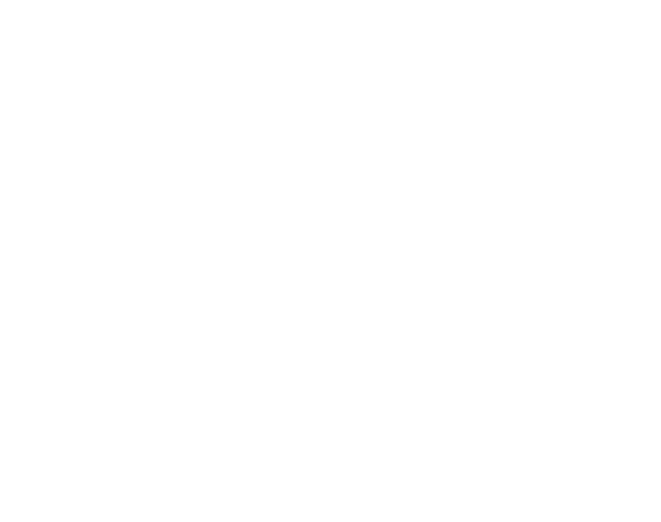
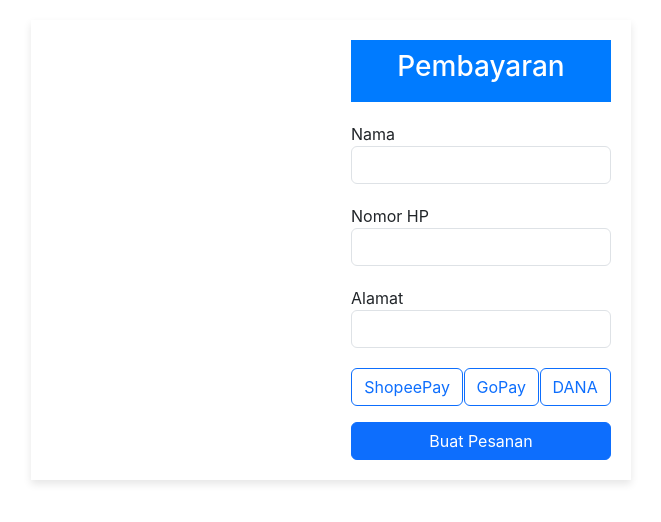
Before and after one commit to anotherDanger/catering-app-main, a React (Create React App) app: page /v1/checkout in a window 1280 px wide. Before the commit this address had no page. Shown: the top 522 px of the page, without its empty margins (309-970 px from the left). Built offline with nearby package versions, Linux system fonts and the light colour scheme.

Commit message:
side effect

```diff
--- a/src/App.jsx
+++ b/src/App.jsx
@@ -3,7 +3,7 @@
 import Dashboard from "./components/home/Dashboard";
 import Register from "./components/register/Register";
 import Login from "./components/login/Login";
-
+import Checkout from "./components/checkout/Checkout";
 
 
 function App() {
@@ -16,6 +16,7 @@
 
       <Route path="/v1/login" element={<Login />} />
       <Route path="/v1/register" element={<Register />} />
+      <Route path="/v1/checkout" element={<Checkout />} />
     </Routes>
   );
 }
--- /dev/null
+++ b/src/components/checkout/Checkout.jsx
@@ -0,0 +1,117 @@
+import { useEffect } from 'react';
+import React from 'react';
+import './checkout.css';
+
+const Checkout = () => {
+  const handleSubmit = (e) => {
+    e.preventDefault();
+    console.log('Checkout submitted');
+  };
+
+    useEffect(() => {
+        document.body.style.overflow = 'hidden';
+
+        return () => {
+          document.body.style.overflow = 'auto';
+          document.documentElement.style.overflow = 'auto'; // penting!
+        };
+      }, []);
+
+  return (
+    <div className="checkout-container">
+      <div className="checkout-card">
+        <div className="checkout-card-img">
+          {/* Tidak ada gambar */}
+        </div>
+        <div className="checkout-card-body">
+          <div className="checkout-card-title">
+            <h3>Pembayaran</h3>
+          </div>
+          <form onSubmit={handleSubmit}>
+            <input type="hidden" name="product_id" value="123" />
+            <input type="hidden" name="quantity" value="1" />
+
+            <div className="checkout-form-group">
+              <label htmlFor="nama">Nama</label>
+              <input type="text" name="nama" id="nama" className="form-control" required />
+            </div>
+
+            <div className="checkout-form-group">
+              <label htmlFor="no_hp">Nomor HP</label>
+              <input type="text" name="no_hp" id="no_hp" className="form-control" required />
+            </div>
+
+            <div className="checkout-form-group">
+              <label htmlFor="alamat">Alamat</label>
+              <input type="text" name="alamat" id="alamat" className="form-control" required />
+            </div>
+
+            <div className="checkout-icon-container">
+              <button type="button" className="btn btn-outline-primary" data-bs-toggle="modal" data-bs-target="#modalSpay">ShopeePay</button>
+              <button type="button" className="btn btn-outline-primary" data-bs-toggle="modal" data-bs-target="#modalGopay">GoPay</button>
+              <button type="button" className="btn btn-outline-primary" data-bs-toggle="modal" data-bs-target="#modalDana">DANA</button>
+            </div>
+
+            <button type="submit" className="btn btn-primary w-100 mt-3">Buat Pesanan</button>
+          </form>
+        </div>
+      </div>
+
+      {/* Modal ShopeePay */}
+      <div className="modal fade" id="modalSpay" tabIndex="-1" aria-labelledby="modalSpayLabel" aria-hidden="true">
+        <div className="modal-dialog">
+          <div className="modal-content">
+            <div className="modal-header">
+              <h5 className="modal-title" id="modalSpayLabel">ShopeePay</h5>
+              <button type="button" className="btn-close" data-bs-dismiss="modal" aria-label="Close" />
+            </div>
+            <div className="modal-body">
+              Silakan bayar ke 08xxxxxx dan konfirmasi via WA ke Admin.
+            </div>
+            <div className="modal-footer">
+              <button type="button" className="btn btn-secondary" data-bs-dismiss="modal">Tutup</button>
+            </div>
+          </div>
+        </div>
+      </div>
+
+      {/* Modal GoPay */}
+      <div className="modal fade" id="modalGopay" tabIndex="-1" aria-labelledby="modalGopayLabel" aria-hidden="true">
+        <div className="modal-dialog">
+          <div className="modal-content">
+            <div className="modal-header">
+              <h5 className="modal-title" id="modalGopayLabel">GoPay</h5>
+              <button type="button" className="btn-close" data-bs-dismiss="modal" aria-label="Close" />
+            </div>
+            <div className="modal-body">
+              Silakan bayar ke 08xxxxxx dan konfirmasi via WA ke Admin.
+            </div>
+            <div className="modal-footer">
+              <button type="button" className="btn btn-secondary" data-bs-dismiss="modal">Tutup</button>
+            </div>
+          </div>
+        </div>
+      </div>
+
+      {/* Modal DANA */}
+      <div className="modal fade" id="modalDana" tabIndex="-1" aria-labelledby="modalDanaLabel" aria-hidden="true">
+        <div className="modal-dialog">
+          <div className="modal-content">
+            <div className="modal-header">
+              <h5 className="modal-title" id="modalDanaLabel">DANA</h5>
+              <button type="button" className="btn-close" data-bs-dismiss="modal" aria-label="Close" />
+            </div>
+            <div className="modal-body">
+              Silakan bayar ke 08xxxxxx dan konfirmasi via WA ke Admin.
+            </div>
+            <div className="modal-footer">
+              <button type="button" className="btn btn-secondary" data-bs-dismiss="modal">Tutup</button>
+            </div>
+          </div>
+        </div>
+      </div>
+    </div>
+  );
+};
+
+export default Checkout;
--- /dev/null
+++ b/src/components/checkout/checkout.css
@@ -0,0 +1,43 @@
+.checkout-container {
+    padding: 20px;
+  }
+
+  .checkout-card {
+    max-width: 600px;
+    margin: auto;
+    background: #fff;
+    box-shadow: 0 4px 8px rgba(0, 0, 0, 0.1);
+    display: flex;
+    flex-direction: row;
+  }
+
+  .checkout-card-img {
+    flex: 1;
+    display: flex;
+    justify-content: center;
+    align-items: center;
+    padding: 20px;
+  }
+
+  .checkout-card-body {
+    flex: 1;
+    padding: 20px;
+  }
+
+  .checkout-card-title {
+    background-color: #007bff;
+    color: white;
+    text-align: center;
+    padding: 10px;
+    margin-bottom: 20px;
+  }
+
+  .checkout-form-group {
+    margin-bottom: 20px;
+  }
+
+  .checkout-icon-container {
+    display: flex;
+    justify-content: space-around;
+    margin-top: 20px;
+  }
--- a/src/components/home/Dashboard.jsx
+++ b/src/components/home/Dashboard.jsx
@@ -11,7 +11,6 @@
             <Banner />
         <Products />
         <About />
-        <Contact />
         <Footer />
         <OffCanvasCart />
         <OffCanvasProfile />
--- a/src/components/home/ModalProduct.jsx
+++ b/src/components/home/ModalProduct.jsx
@@ -1,25 +1,62 @@
+import { Link, useNavigate } from 'react-router-dom';
+import { useEffect } from 'react';
 
 function ModalProduct() {
+  const navigate = useNavigate();
+
+  const closeModal = () => {
+    const modalEl = document.getElementById('productModal');
+    if (modalEl) {
+      const modalInstance = window.bootstrap.Modal.getInstance(modalEl);
+      if (modalInstance) {
+        modalInstance.hide();
+      }
+    }
+  };
+
+  // Fungsi umum untuk tutup modal dan navigasi
+  const handleNavigate = (path) => {
+    closeModal();
+
+    const modalEl = document.getElementById('productModal');
+    if (modalEl) {
+      modalEl.addEventListener('hidden.bs.modal', () => {
+        navigate(path);
+      }, { once: true });
+    } else {
+      navigate(path);
+    }
+  };
+
+  useEffect(() => {
+    return () => {
+      const modalEl = document.getElementById('productModal');
+      if (modalEl) {
+        modalEl.removeEventListener('hidden.bs.modal', () => {});
+      }
+    };
+  }, []);
+
   return (
     <div>
-            <div className="modal fade" id="productModal" tabIndex="-1">
+      <div className="modal fade" id="productModal" tabIndex="-1" aria-hidden="true">
         <div className="modal-dialog">
           <div className="modal-content">
             <div className="modal-header">
               <h1 className="modal-title fs-5">Menu Produk</h1>
-                            <button type="button" className="btn-close" data-bs-dismiss="modal"></button>
+              <button type="button" className="btn-close" data-bs-dismiss="modal" aria-label="Close"></button>
             </div>
             <div className="modal-body">
               <div className="row pt-4">
                 <div className="col-md-6">
-                                    <img src="../img-products/sample.jpg" alt="Nama Produk" className="gmbr-popup"/>
+                  <img src="../img-products/sample.jpg" alt="Nama Produk" className="gmbr-popup" />
                 </div>
                 <div className="col-md-6">
                   <h3>Nama Produk</h3>
                   <p>Rp. 25.000/porsi</p>
                   <div className="quantity">
                     <button className="minus-btn" type="button">-</button>
-                                        <input type="text" className="quantity-input" value="1"/>
+                    <input type="text" className="quantity-input" defaultValue="1" />
                     <button className="plus-btn" type="button">+</button>
                   </div>
                 </div>
@@ -30,10 +67,28 @@
               </div>
             </div>
             <div className="modal-footer text-center">
-                            <a href="#" className="btn-popup">Beli Langsung</a>
+              <button
+                type="button"
+                className="btn btn-outline-primary"
+                onClick={() => handleNavigate('/v1/checkout')}
+              >
+                Pesan
+              </button>
               <button type="button" className="btn-popup btn-add-to-cart">Tambahkan Ke Keranjang</button>
-                            <a href="#" className="btn">Masuk</a>
-                            <a href="#" className="btn">Buat Akun</a>
+              <button
+                type="button"
+                className="btn btn-primary"
+                onClick={() => handleNavigate('/v1/login')}
+              >
+                Masuk
+              </button>
+              <button
+                type="button"
+                className="btn btn-primary"
+                onClick={() => handleNavigate('/v1/register')}
+              >
+                Buat Akun
+              </button>
             </div>
           </div>
         </div>
@@ -41,4 +96,5 @@
     </div>
   );
 }
+
 export default ModalProduct;
--- a/src/components/home/Products.jsx
+++ b/src/components/home/Products.jsx
@@ -52,6 +52,8 @@
 //         </div>
 //     );
 // }
+
+
 
     return (
         <div>
```
Lines whose indentation alone changed are shown as unchanged.
